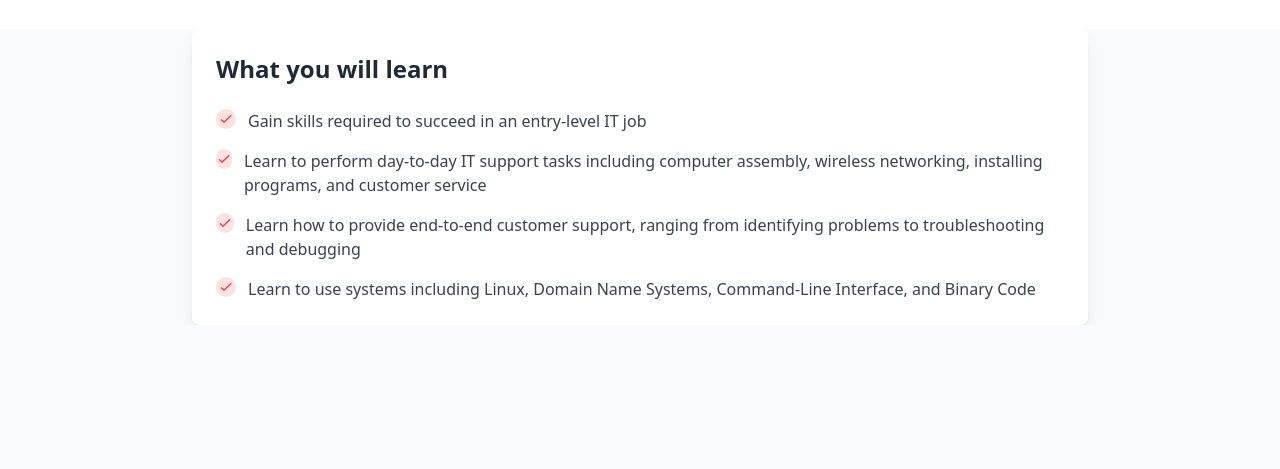
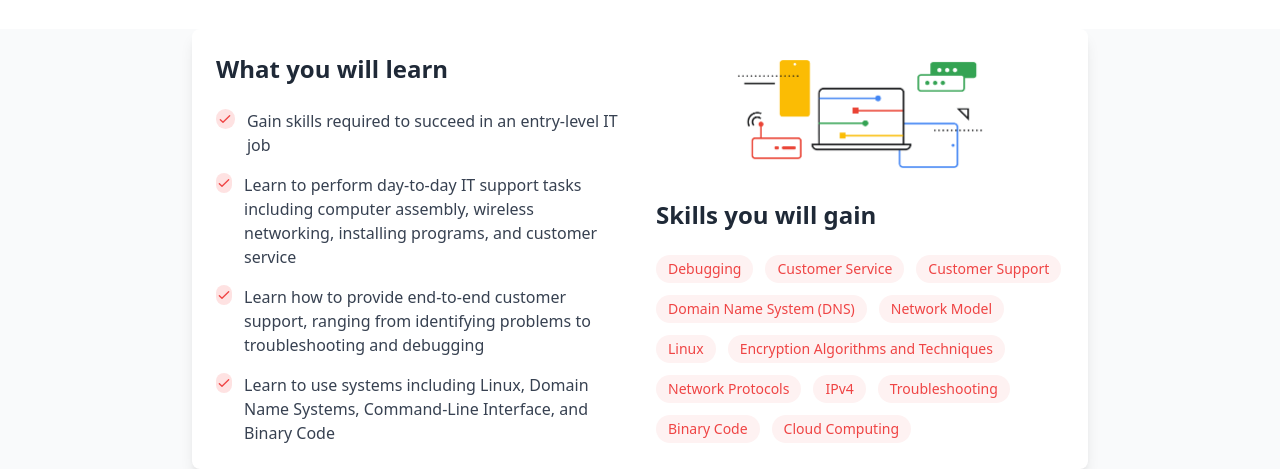
Before and after one commit to afsara-jahen/project-3, a website built with Vite: page index.html in a window 1280 px wide. Shown: the part 683-1152 px from the top of the page. Before the commit the page ends 1008 px from the top, so only its background shows below. Built offline with nearby package versions, Linux system fonts and the light colour scheme.

Commit message:
new feature

```diff
--- a/index.html
+++ b/index.html
@@ -139,6 +139,32 @@
             </div>
         </div>
     </div>
+ <!-- Right Section: Skills You Will Gain with Image -->
+ <div class="flex-1 space-y-6">
+  <!-- Image section -->
+  <div class="w-full flex justify-center">
+      <img src="IT_social 1.png" alt="IT Skills Illustration" class="w-full max-w-xs object-cover">
+  </div>
+
+  <h2 class="text-2xl font-semibold text-gray-800">Skills you will gain</h2>
+  <div class="flex flex-wrap gap-3">
+    <span class="px-3 py-1 bg-red-50 text-red-500 rounded-full text-sm font-medium">Debugging</span>
+    <span class="px-3 py-1 bg-red-50 text-red-500 rounded-full text-sm font-medium">Customer Service</span>
+    <span class="px-3 py-1 bg-red-50 text-red-500 rounded-full text-sm font-medium">Customer Support</span>
+    <span class="px-3 py-1 bg-red-50 text-red-500 rounded-full text-sm font-medium">Domain Name System (DNS)</span>
+    <span class="px-3 py-1 bg-red-50 text-red-500 rounded-full text-sm font-medium">Network Model</span>
+    <span class="px-3 py-1 bg-red-50 text-red-500 rounded-full text-sm font-medium">Linux</span>
+    <span class="px-3 py-1 bg-red-50 text-red-500 rounded-full text-sm font-medium">Encryption Algorithms and Techniques</span>
+    <span class="px-3 py-1 bg-red-50 text-red-500 rounded-full text-sm font-medium">Network Protocols</span>
+    <span class="px-3 py-1 bg-red-50 text-red-500 rounded-full text-sm font-medium">IPv4</span>
+    <span class="px-3 py-1 bg-red-50 text-red-500 rounded-full text-sm font-medium">Troubleshooting</span>
+    <span class="px-3 py-1 bg-red-50 text-red-500 rounded-full text-sm font-medium">Binary Code</span>
+    <span class="px-3 py-1 bg-red-50 text-red-500 rounded-full text-sm font-medium">Cloud Computing</span>
+</div>
+</div>
+
+</div>
+
 
 
 
```
